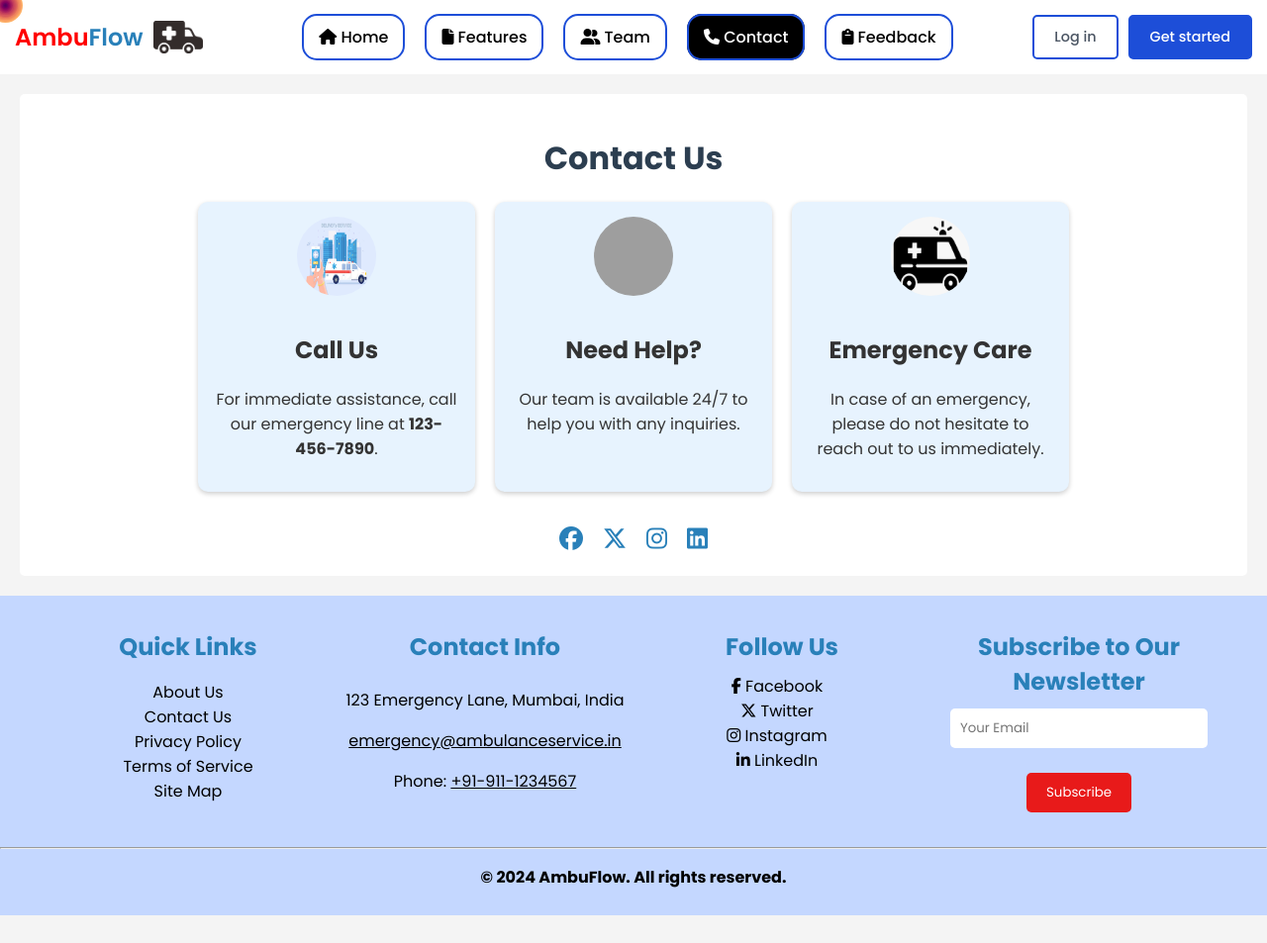
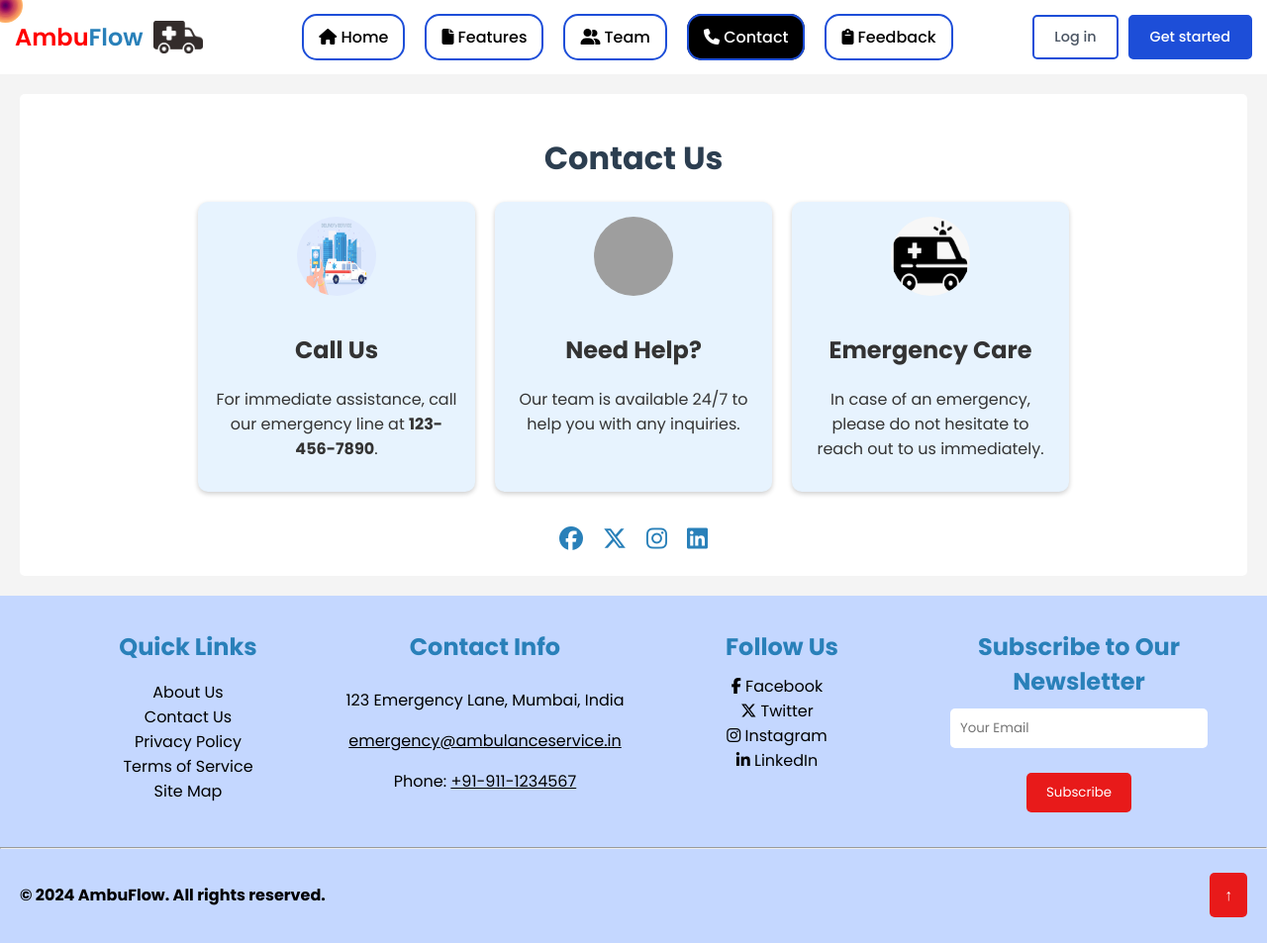
Before and after one commit to mansiruhil13/Bobble-AI, a Jekyll site: the page contact.html, which Jekyll copies as it is, in a window 1280 px wide. Shown: the whole page at 99% size. Built offline with Jekyll 4.4.1, drawn with Linux system fonts in a browser that asks for light colours; some web fonts are replaced; before the commit the page ends 925 px from its top, so only the background shows below that; grey boxes are pictures that could not be loaded.

Commit message:
Update contact.html

```diff
--- a/contact.html
+++ b/contact.html
@@ -304,8 +304,20 @@
     </div>
     <hr>
     <!-- Copyright Section -->
-    <strong><p style="background-color: #C4D7FF; color: #000000;  ">&copy; 2024 AmbuFlow. All rights reserved.</p></strong>
+    <div style="background-color: #C4D7FF; color: #000000; display: flex; justify-content: space-between; align-items: center; padding: 10px 20px;">
+      <strong><p>&copy; 2024 AmbuFlow. All rights reserved.</p></strong>
 
+      <!-- Back to Top Button -->
+      <button id="backToTopBtn" style="
+        background-color: #e81a1a;
+        color: white;
+        border: none;
+        border-radius: 5px;
+        padding: 10px 15px;
+        font-size: 16px;
+        cursor: pointer;
+      ">↑</button>
+    </div>
 </footer>
 
 <script>
```
Also changed, not shown: other parts of contact.html (+12 -0 lines).
